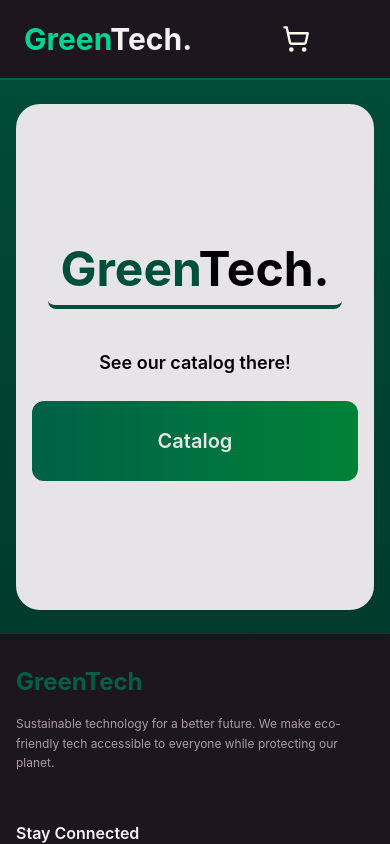
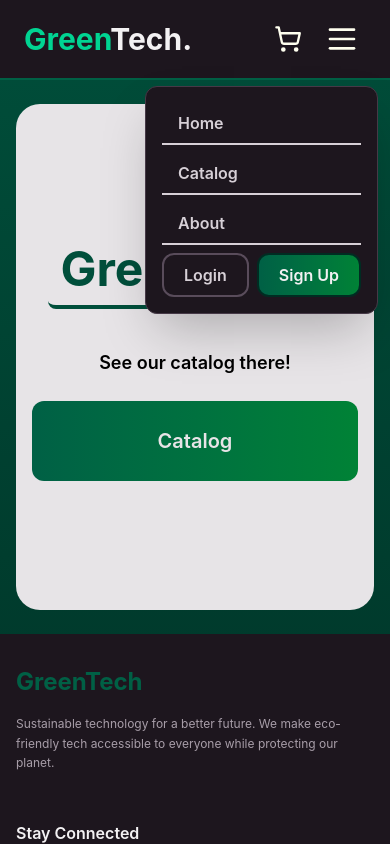
Before and after one commit to egorb2302/Store, a React (Vite) app in the folder App/: page / in a window 390 px wide. Both pictures are taken after a click on the button 346 px from the left and 39 px from the top of the page. Shown: the top 844 px of the page. Built offline with nearby package versions, Linux system fonts and the light colour scheme.

Commit message:
complete responsive, add burger menu

```diff
--- a/App/src/components/HeaderLayout.tsx
+++ b/App/src/components/HeaderLayout.tsx
@@ -1,17 +1,25 @@
+import { useState } from 'react';
 import { NavLink, Outlet } from "react-router";
 import cartIcon from '../assets/shopping-cart.svg';
 import useCartStore from "../stores/store";
 import useAuthStore from "../stores/auth";
 import Subscribe from '../components/Subscribe';
+import Menu from '../assets/text-align-justify.svg';
+import DropdownMenu from '../components/Menu';
 
 export default function HeaderLayout() {
+    const [isOpen, setIsOpen] = useState<boolean>(false);
     const { getTotalItems } = useCartStore();
     const { isAuth } = useAuthStore();
+
+    const handleMenuClick = () => {
+        setIsOpen(!isOpen)
+    }
 
     return (
         <>
             <header className="w-full flex items-center justify-between h-20 px-6 md:px-10 lg:px-20
-                   bg-mauve-900 border-b-2 border-emerald-800">
+                   bg-mauve-900 border-b-2 border-emerald-800 relative">
                 <div className="flex items-center gap-2">
                     <h1 className="text-3xl md:text-4xl font-bold">
                         <span className="text-emerald-400">Green</span>
@@ -76,11 +84,10 @@ export default function HeaderLayout() {
                             </NavLink>
                         )}
                     </div>
-                    <button className="lg:hidden p-2">
-                        <svg className="w-6 h-6 fill-mauve-900" viewBox="0 0 24 24">
-                            <path d="M4 6h16M4 12h16M4 18h16"/>
-                        </svg>
+                    <button className="lg:hidden p-2" onClick={handleMenuClick}>
+                        <img className="w-8 filter invert sepia hue-rotate-90" src={Menu} alt="menu" />
                     </button>
+                    {<DropdownMenu state={isOpen}/>}
                 </div>
             </header>
             <main>
--- /dev/null
+++ b/App/src/components/Menu.tsx
@@ -0,0 +1,64 @@
+import { NavLink } from 'react-router';
+import useAuthStore from '../stores/auth';
+
+export default function DropdownMenu({state}: {state:boolean}) {
+    const { isAuth } = useAuthStore()
+    if (state === false) return null
+
+    return (
+        <div className="absolute top-full right-3 mt-2 bg-mauve-900 border border-mauve-700
+                rounded-xl shadow-2xl p-4 min-w-50 z-50
+                animate-[fadeIn_0.2s_ease-out]">
+            <nav className="flex flex-col gap-2 mb-2">
+                <NavLink to="/home"
+                    className="text-mauve-300 hover:text-emerald-400 hover:bg-mauve-800
+                                font-semibold text-base sm:text-lg px-4 py-2
+                                transition-all duration-300 border-b-2">
+                    Home
+                </NavLink>
+                <NavLink to="/products"
+                    className="text-mauve-300 hover:text-emerald-400 hover:bg-mauve-800
+                                font-semibold text-base sm:text-lg px-4 py-2
+                                transition-all duration-300 border-b-2">
+                    Catalog
+                </NavLink>
+                <NavLink to="/about"
+                    className="text-mauve-300 hover:text-emerald-400 hover:bg-mauve-800
+                                font-semibold text-base sm:text-lg px-4 py-2
+                                transition-all duration-300 border-b-2">
+                    About
+                </NavLink>
+            </nav>
+            {!isAuth ? (
+                <>
+                    <NavLink to="/login">
+                        <button className="px-5 py-2 rounded-xl border-2 border-mauve-600
+                                        hover:border-emerald-700 hover:text-emerald-400
+                                        text-mauve-300 font-semibold cursor-pointer
+                                        transition-all duration-300 mr-2">
+                            Login
+                        </button>
+                    </NavLink>
+                    <NavLink to="/signup">
+                        <button className="px-5 py-2 rounded-xl bg-linear-to-r from-emerald-800 to-green-700
+                                        text-mauve-100 font-semibold cursor-pointer
+                                        hover:from-green-700 hover:to-emerald-800
+                                        transition-all duration-300 hover:scale-105
+                                        border-2 border-emerald-950">
+                            Sign Up
+                        </button>
+                    </NavLink>
+                </>
+                ) : (
+                    <NavLink to="/profile">
+                        <button className="px-5 py-2 rounded-xl bg-linear-to-r from-emerald-800 to-green-700
+                                        text-mauve-100 font-semibold cursor-pointer
+                                        hover:from-green-700 hover:to-emerald-800
+                                        transition-all duration-300 hover:scale-105 w-full">
+                            Profile
+                        </button>
+                    </NavLink>
+                )}
+        </div>
+    )
+}
```
Also changed, not shown: App/src/assets/text-align-justify.svg (added).
